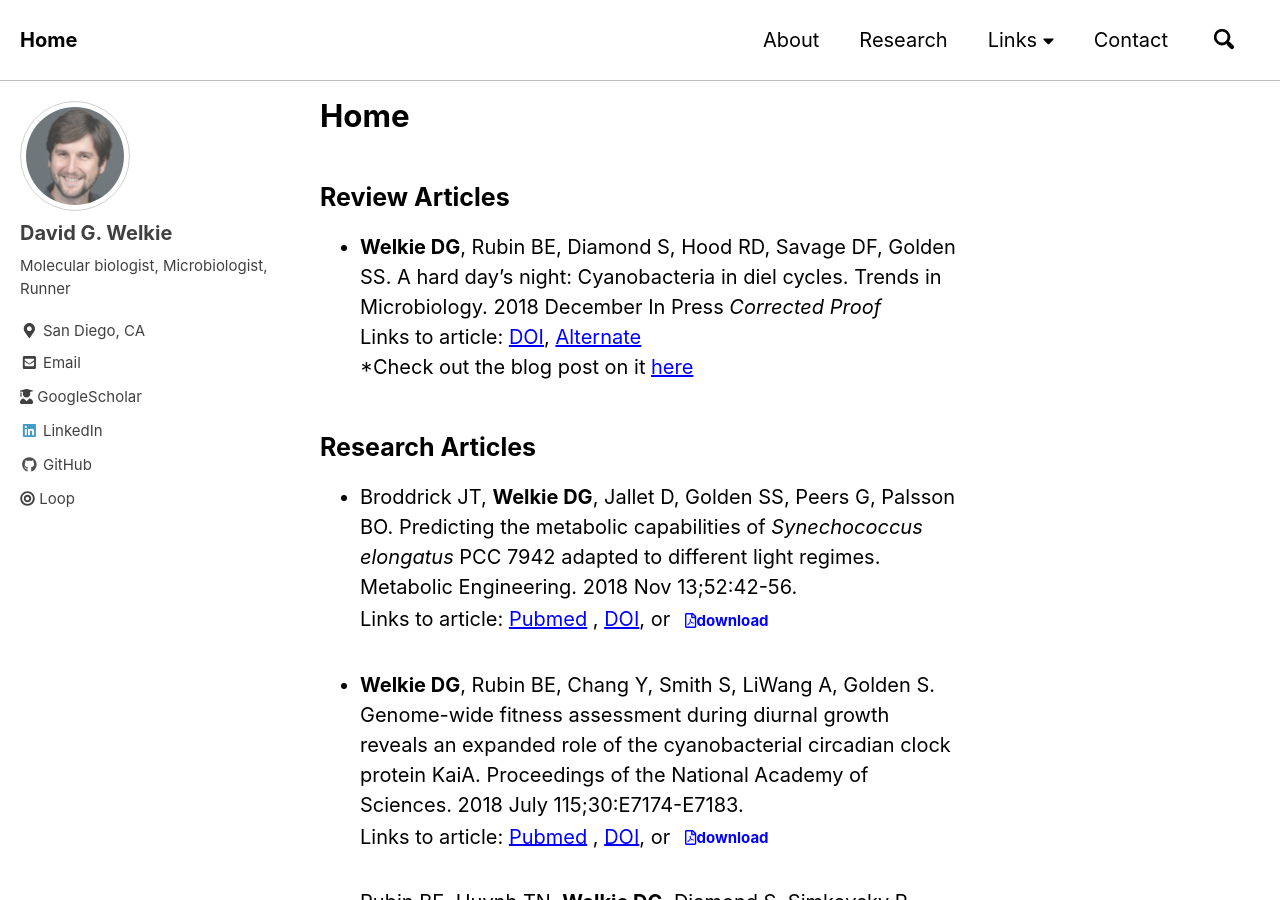
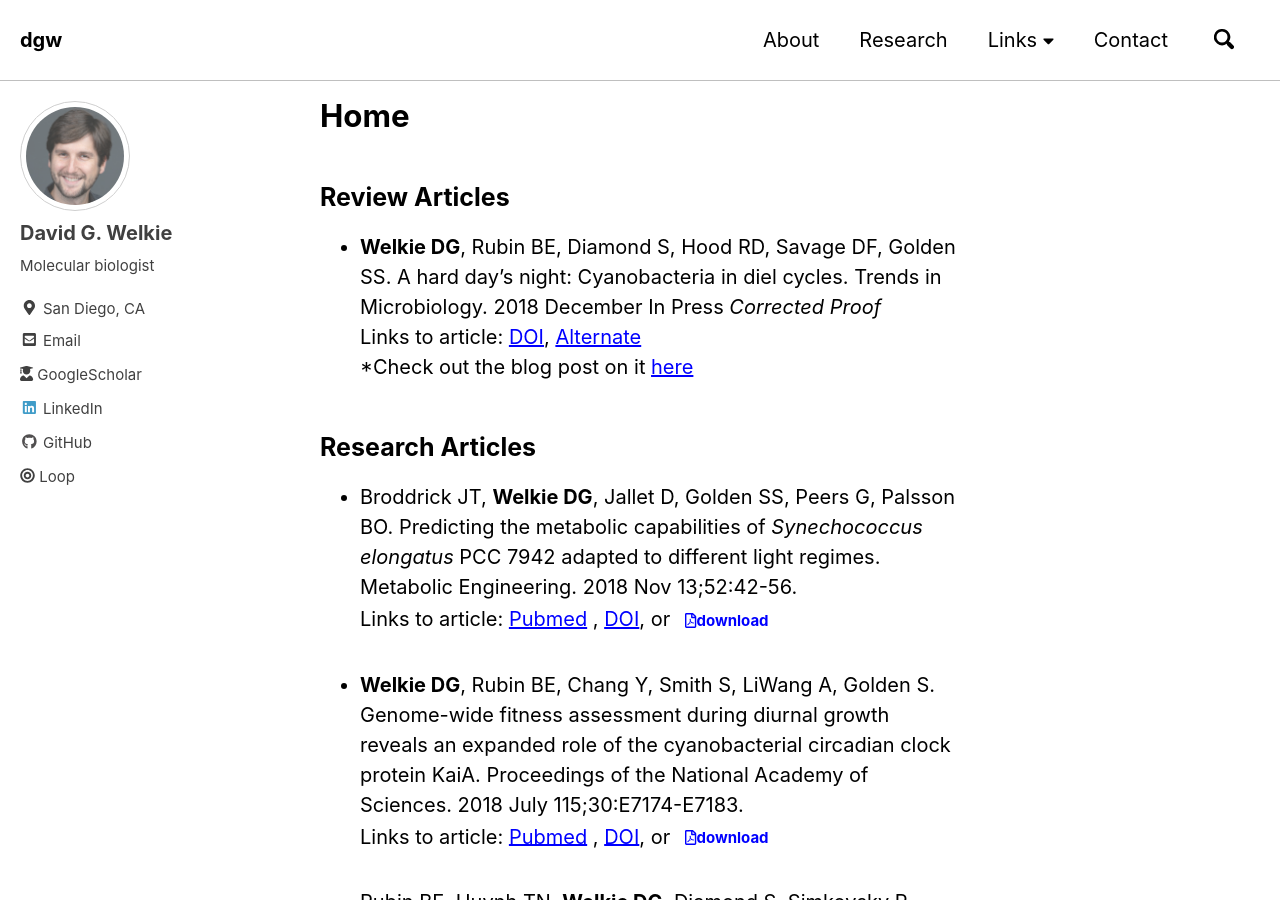
Before and after one commit to dwelkie/dwelkie.github.io, a Jekyll site: the page built from _pages/home.md, in a window 1280 px wide and 900 px high. Built offline with Jekyll 4.4.1, drawn with Linux system fonts in a browser that asks for light colours; nearby versions of some CDN libraries; some of the changed text lies outside the part shown.

Commit message:
Update _config.yml

```diff
--- a/_config.yml
+++ b/_config.yml
@@ -16,10 +16,10 @@ minimal_mistakes_skin    :  "contrast" #"default" #"dirt" "default", "air", "aqu
 
 # Site Settings
 locale                   : "en-US"
-title                    : "Home"
+title                    : "dgw"
 title_separator          : "-"
-name                     : "davidwelkie"
-description              : "DGW3"
+name                     : "david welkie"
+description              : "Molecular biologist"
 url                      : https://dwelkie.github.io # the base hostname & protocol for your site e.g. "https://mmistakes.github.io"
 baseurl                  : # the subpath of your site, e.g. "/blog"
 repository               : dwelkie/dwelkie.github.io # GitHub username/repo-name e.g. "mmistakes/minimal-mistakes"
@@ -102,7 +102,7 @@ analytics:
 author:
   name             : "David G. Welkie"
   avatar           : "/assets/images/dw_avatar.jpg" # path of avatar image, e.g. "/assets/images/bio-photo.jpg"
-  bio              : "Molecular biologist, Microbiologist, Runner"
+  bio              : "Molecular biologist"
   location         : "San Diego, CA"
   email            : "david.welkie@gmail.com"
   uri              :
```
